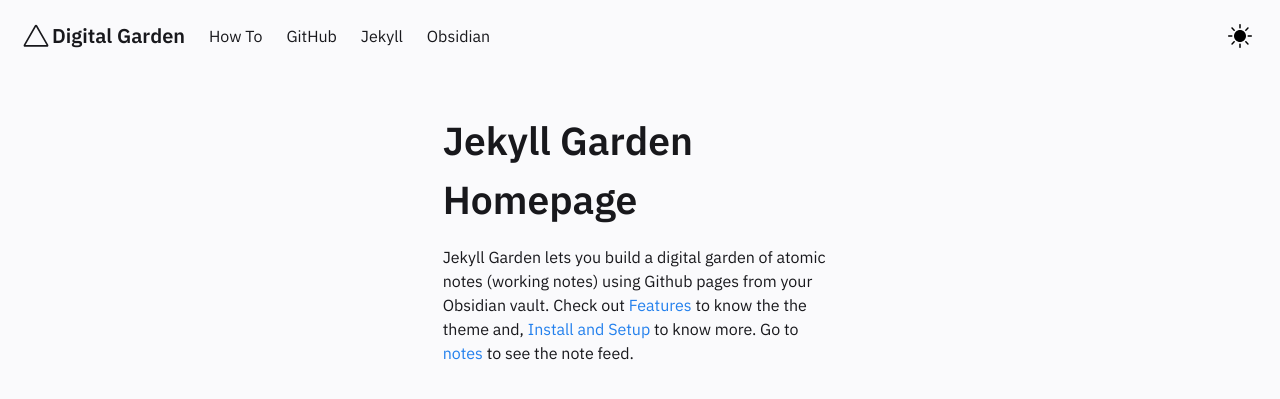
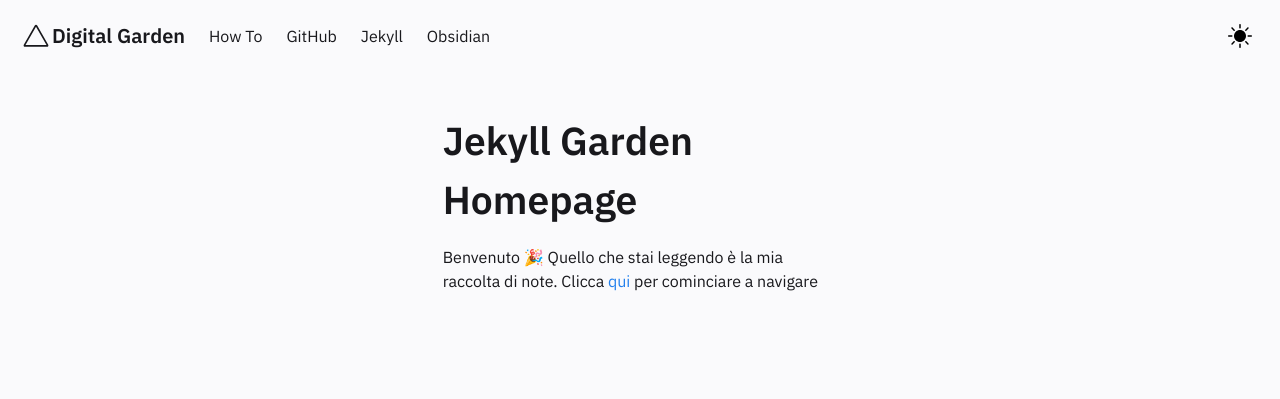
Before and after one commit to chioloenrico/digitalgardennew, a Jekyll site: the page built from pages/index.md, in a window 1280 px wide. Shown: the top 399 px of the page. Built offline with Jekyll 4.4.1, drawn with Linux system fonts in a browser that asks for light colours.

Commit message:
Push Modifica 1

```diff
--- a/_includes/Homepage.html
+++ b/_includes/Homepage.html
@@ -3,9 +3,7 @@
     <h1>Jekyll Garden Homepage</h1>
 
     <p>
-        Jekyll Garden lets you build a digital garden of atomic notes (working notes) using Github pages from your Obsidian vault.
-        Check out <a href="../posts/how-to">Features </a> to know the the theme and, <a href="../posts/how-to"> Install and Setup </a> to know more.
-        Go to <a href="../notes"> notes </a> to see the note feed.
+        Benvenuto 🎉 Quello che stai leggendo è la mia raccolta di note. Clicca <a href="/notes">qui</a> per cominciare a navigare
     </p>
 
     </div>
```
Also changed, not shown: _notes/Public/Welcome to the garden.md (+2 -0 lines).
